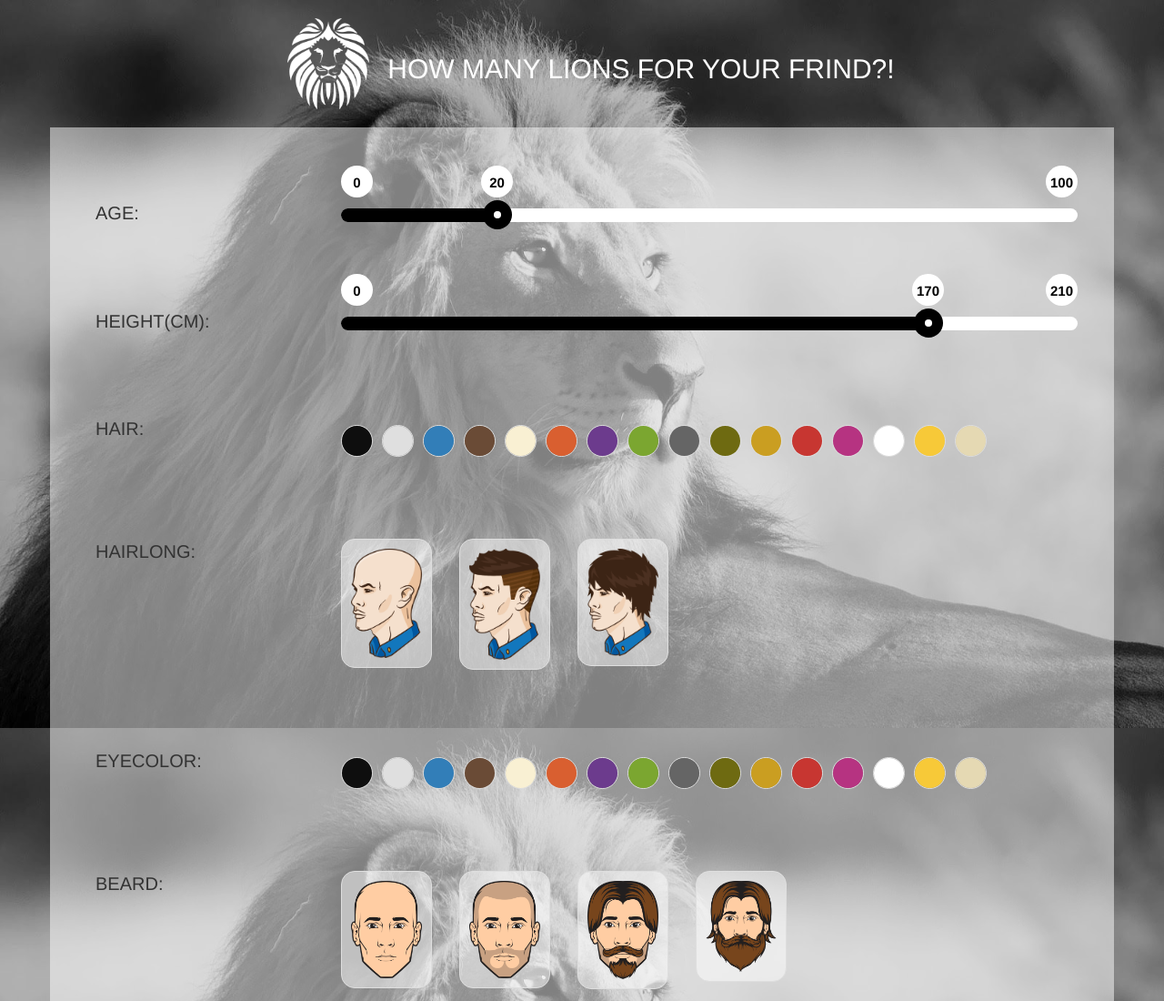
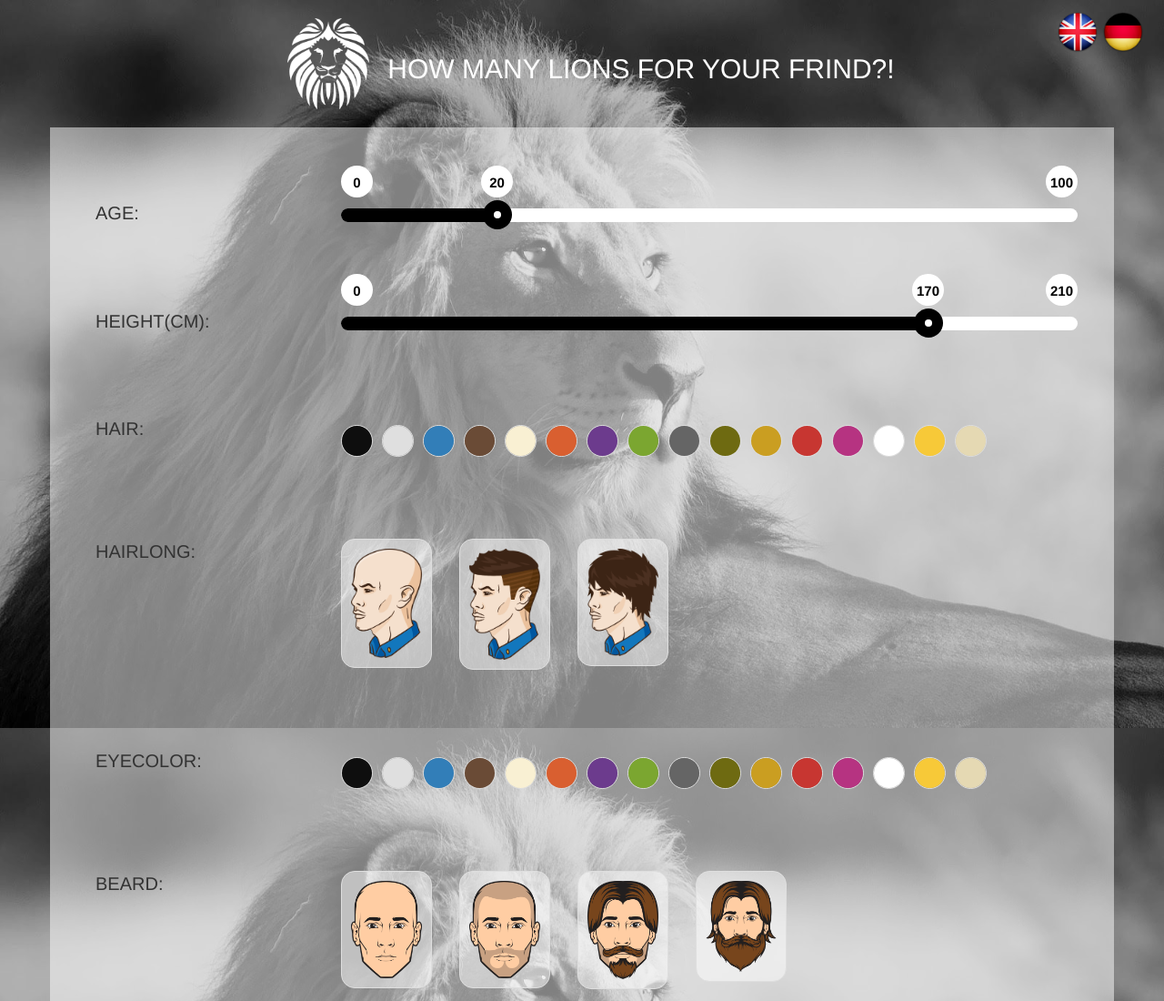
Before and after one commit to NourHabib/Lion, a website: page index.html in a window 1280 px wide. Shown: the top 1100 px of the page at 91% size. Drawn offline with Linux system fonts and the light colour scheme.

Commit message:
Adding language links

```diff
--- a/css/style.css
+++ b/css/style.css
@@ -260,3 +260,20 @@ footer p{
     color:#fff;
     text-transform:uppercase;
 }
+/* lang*/
+.lang-container {
+    position:absolute;
+    top:10px;
+    right:40px;
+}
+.lang-container ul li{
+    float:left;
+    width:50px;
+    margin:0;
+    cursor: pointer;
+    list-style: none;
+}
+.lang-container ul li img{
+    width:50px;
+    height:auto;
+}
--- a/index.html
+++ b/index.html
@@ -41,6 +41,12 @@
 	              <div class="header-container">
 	                <img src="img/logo.png" alt="Lion Calculator">
 	                <h2>how many lions for your frind?!</h2>
+	              </div>
+	              <div class="lang-container">
+	                <ul>
+	                  <li><a ng-click="langEng()"><img src="img/english.png" alt=""></a></li>
+	                  <li><a ng-click="langGerm()"><img src="img/germany.png" alt=""></a></li>
+	                </ul>
 	              </div>
 	           </div>
 	         </div>
```
Also changed, not shown: img/english.png (added), img/germany.png (added).
